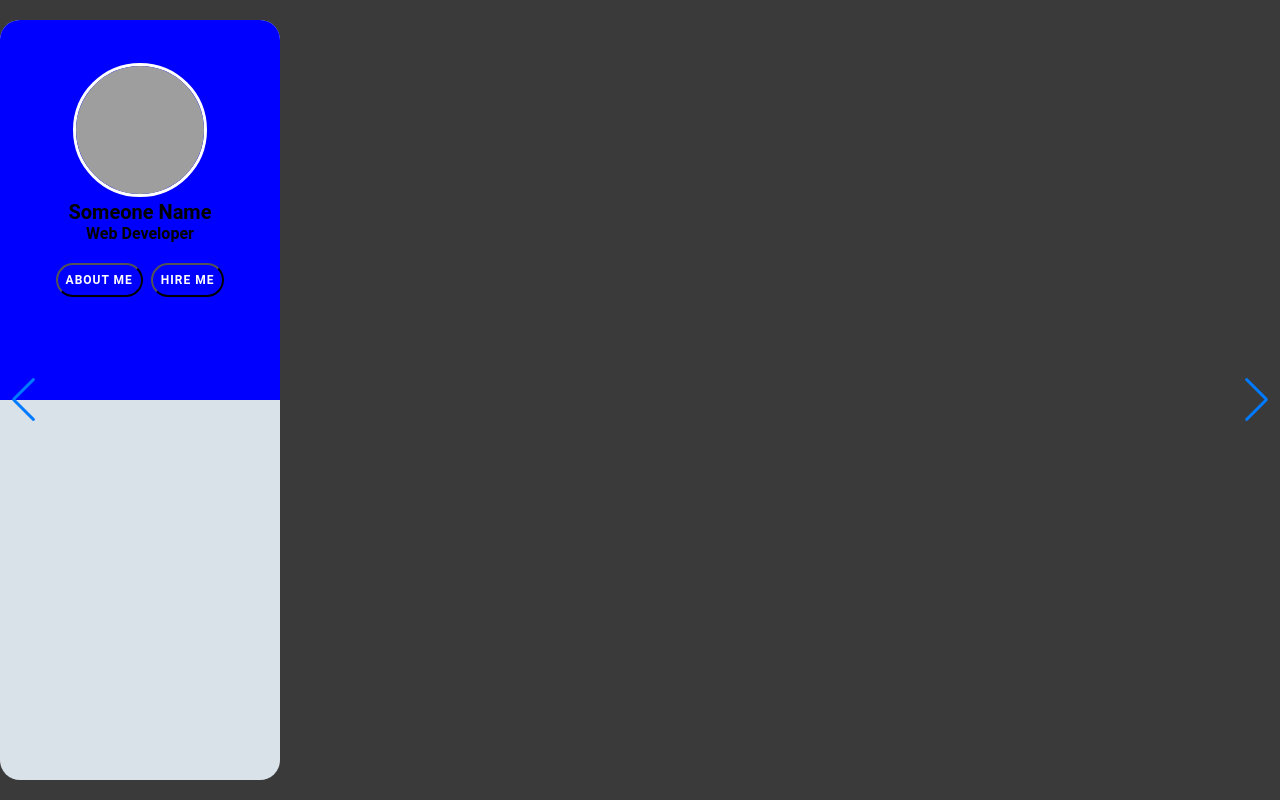
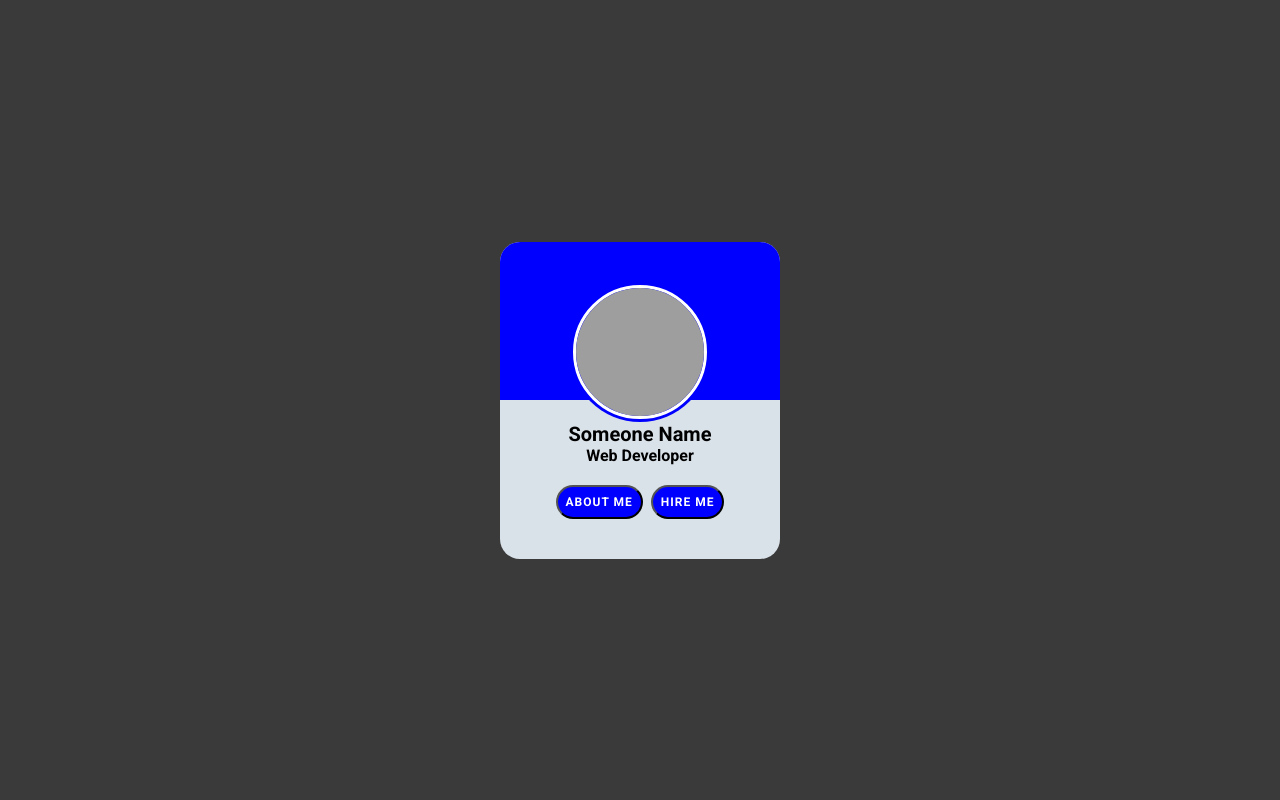
Before and after one commit to leuzaoo/carousel-component, a plain HTML site: page index.html in a window 1280 px wide. Drawn offline with nearby package versions, Linux system fonts and the light colour scheme; grey boxes are pictures that could not be loaded.

Commit message:
HTML updated

```diff
--- a/index.html
+++ b/index.html
@@ -6,22 +6,22 @@
     <meta name="viewport" content="width=device-width, initial-scale=1.0" />
 
     <!-- css link -->
-
     <link rel="stylesheet" href="style.css" />
 
-    <!-- swiper css link -->
-
+    <!-- google fonts link -->
+    <link rel="preconnect" href="https://fonts.googleapis.com" />
+    <link rel="preconnect" href="https://fonts.gstatic.com" crossorigin />
     <link
+      href="https://fonts.googleapis.com/css2?family=Roboto:wght@400;500;700&display=swap"
       rel="stylesheet"
-      href="https://cdn.jsdelivr.net/npm/swiper/swiper-bundle.min.css"
     />
 
-    <title>Teste</title>
+    <title>Carousel Component</title>
   </head>
   <body>
     <section>
-      <div class="swiper mySwiper container">
-        <div class="swiper-wrapper content">
+      <div class="container">
+        <div class="content">
           <div class="card">
             <div class="card-content">
               <div class="image">
@@ -31,7 +31,7 @@
                 />
               </div>
 
-              <div class="media-icons gap-5">
+              <div class="media-icons">
                 <i><remix-icon icon="world" :size="20"></remix-icon></i>
                 <i><remix-icon icon="user" :size="20"></remix-icon></i>
                 <i><remix-icon icon="lupa" :size="20"></remix-icon></i>
@@ -42,9 +42,9 @@
                 <span class="profession">Web Developer</span>
               </div>
 
-              <div class="button gap-2">
-                <button class="about-me px-3 py-2">About Me</button>
-                <button class="hire-me px-3 py-2">Hire Me</button>
+              <div class="button">
+                <button class="about-me">About Me</button>
+                <button class="hire-me">Hire Me</button>
               </div>
             </div>
           </div>
@@ -55,25 +55,5 @@
       <div class="swiper-button-prev"></div>
       <div class="swiper-pagination"></div>
     </section>
-
-    <script src="https://cdn.jsdelivr.net/npm/swiper/swiper-bundle.min.js"></script>
-
-    <script>
-      var swiper = new Swiper(".mySwiper", {
-        slidesPerView: 3,
-        spaceBetween: 30,
-        slidesPerGroup: 3,
-        loop: true,
-        loopFillGroupWithBlank: true,
-        pagination: {
-          el: ".swiper-pagination",
-          clickable: true,
-        },
-        navigation: {
-          nextEl: ".swiper-button-next",
-          prevEl: ".swiper-button-prev",
-        },
-      });
-    </script>
   </body>
 </html>
```
